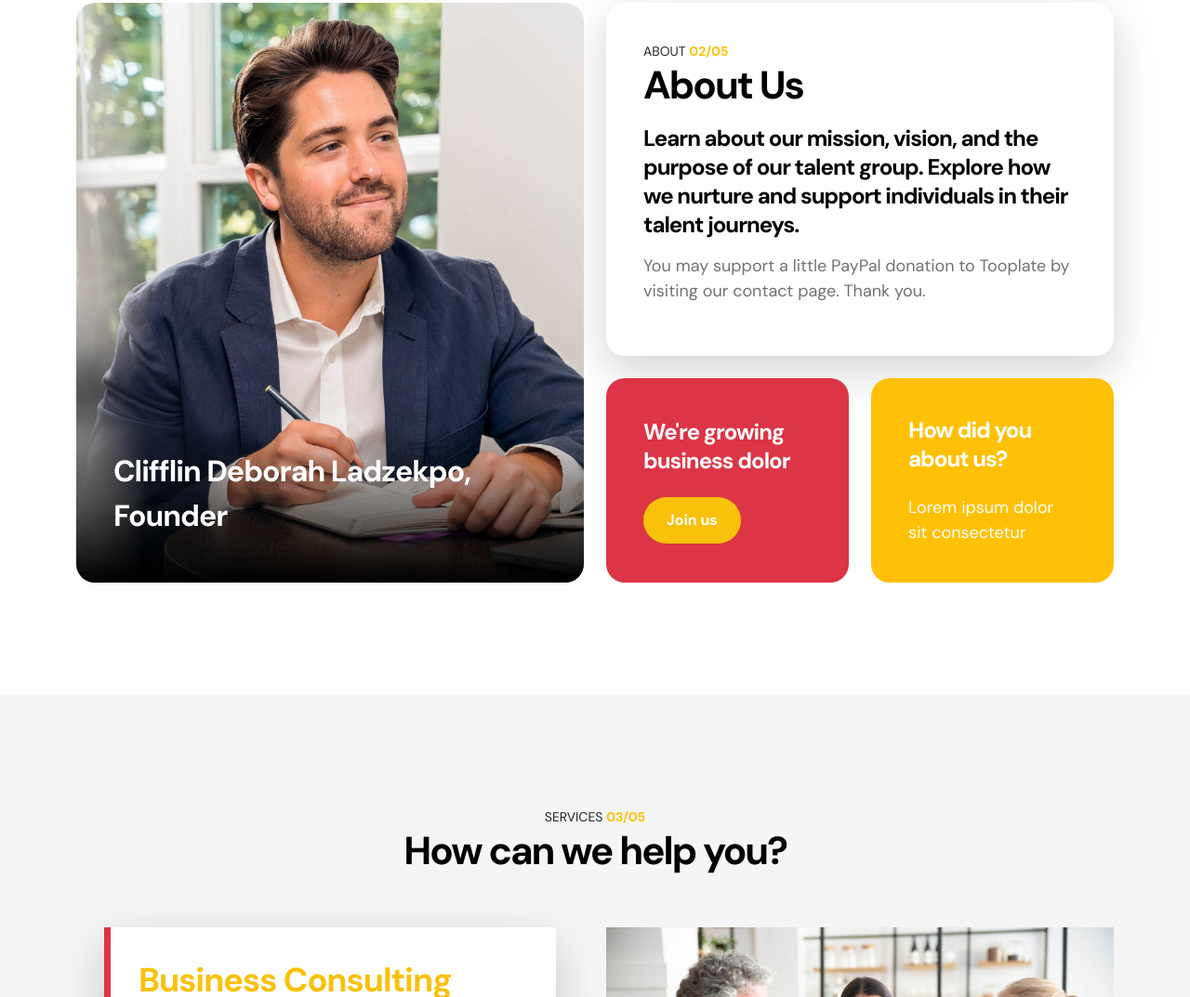
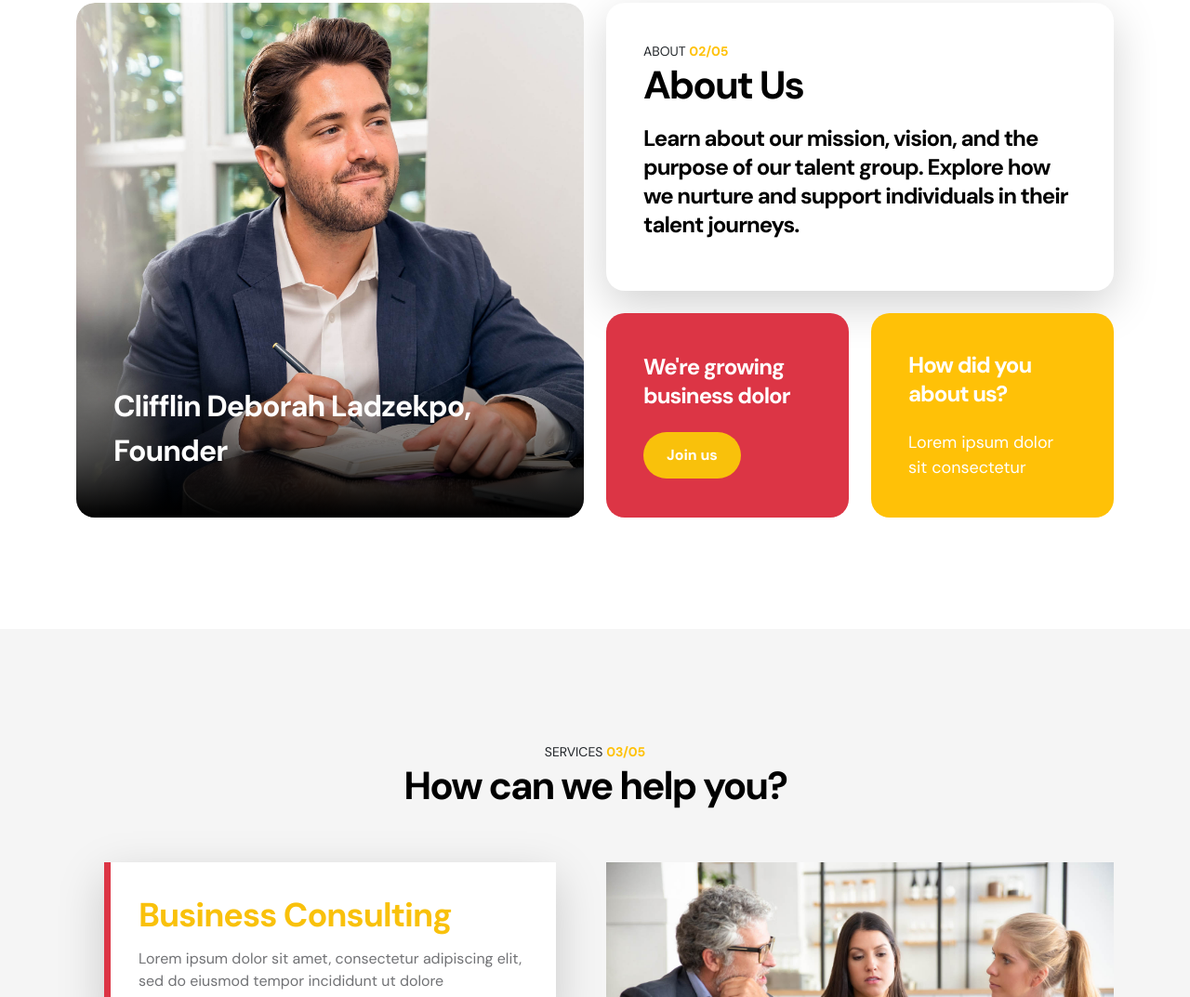
Before and after one commit to litoguy/ChosenGemEmpire, a plain HTML site: page index.html in a window 1280 px wide. Shown: the part 912-1985 px from the top of the page at 93% size. Drawn offline with Linux system fonts and the light colour scheme.

Commit message:
Update index.html
About us has been chnaged

```diff
--- a/index.html
+++ b/index.html
@@ -197,7 +197,6 @@ Explore how we nurture and support individuals in their talent journeys.</h5>
 
                                     <p></p>
 
-                                    <p>You may support a little PayPal donation to Tooplate by visiting our <a href="https://www.tooplate.com/contact">contact page</a>. Thank you.</p>
                                 </div>
                             </div>
 
```
